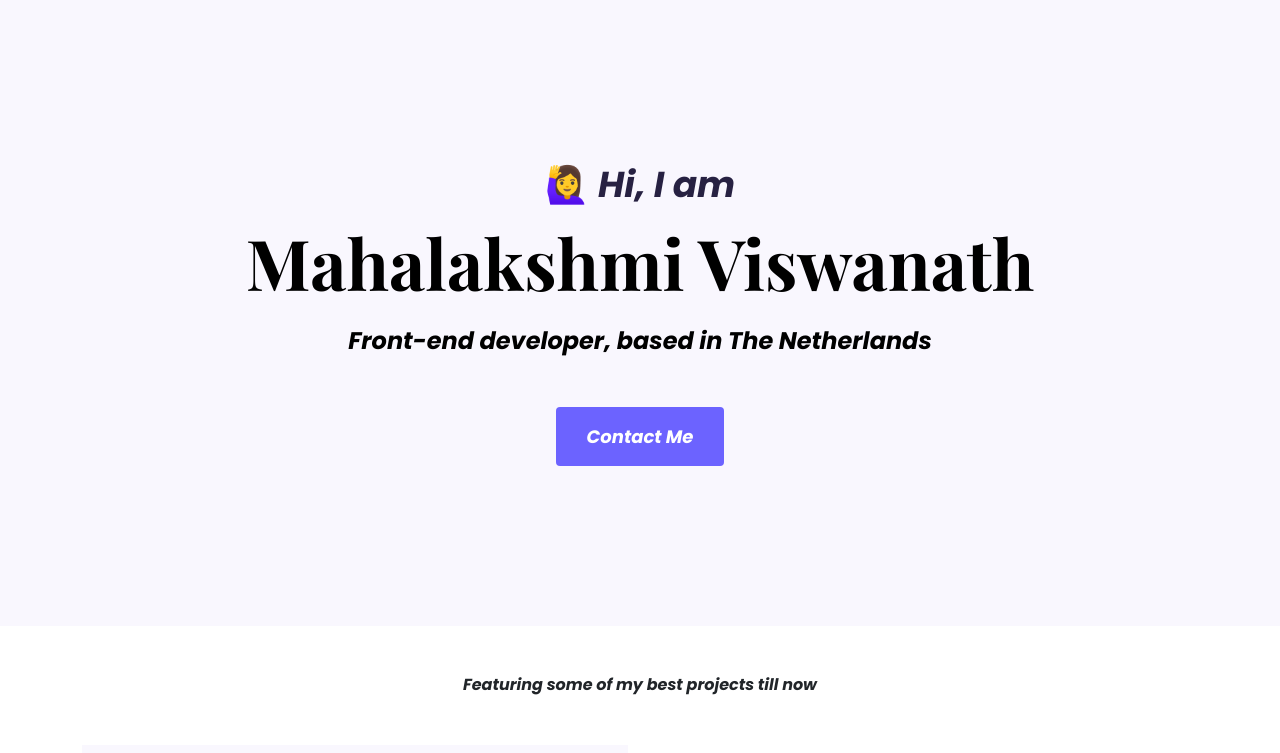
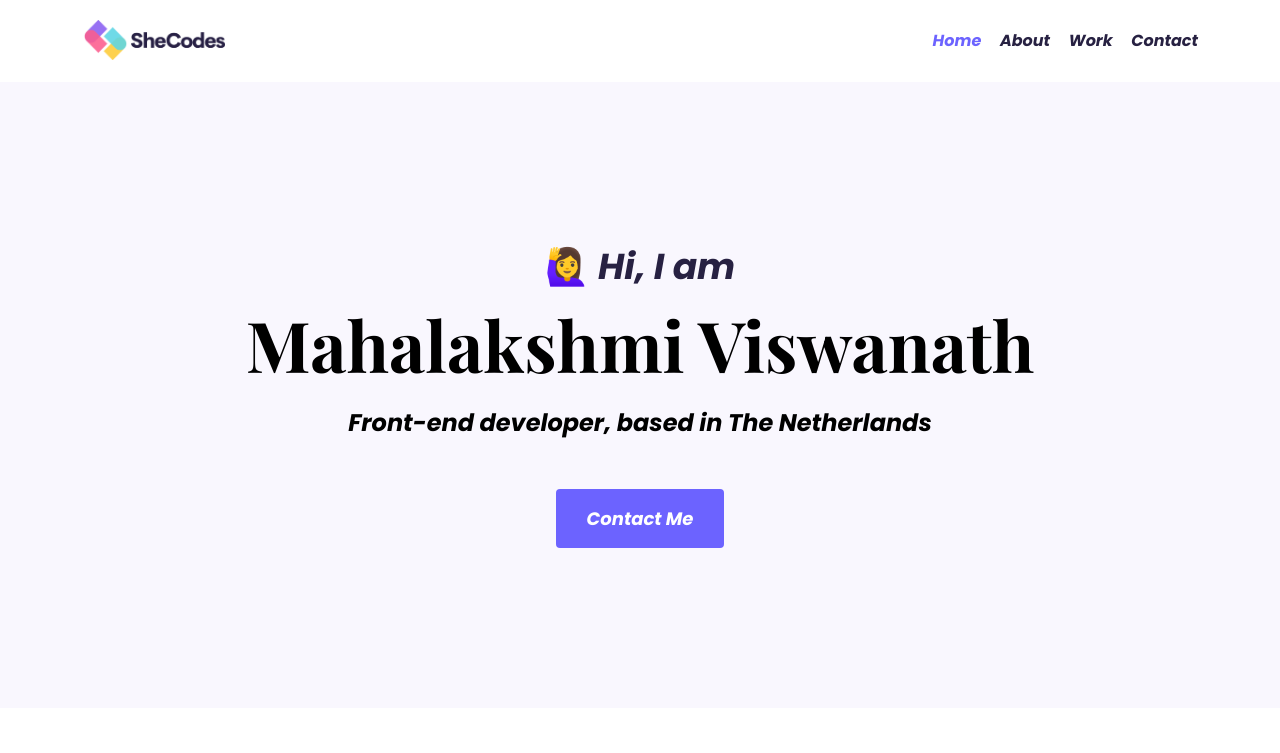
Before and after one commit to mahavis/portfolio-project-header, a plain HTML site: page index.html in a window 1280 px wide. Shown: the top 753 px of the page. Drawn offline with nearby package versions, Linux system fonts and the light colour scheme.

Commit message:
added header

```diff
--- a/index.html
+++ b/index.html
@@ -29,6 +29,32 @@
     <link rel="stylesheet" href="src/styles.css" />
   </head>
   <body>
+    <div class="container">
+      <nav class="d-flex justify-content-between">
+        <a href="/">
+          <img src="images/logo.png" alt="" class="logo d-none d-md-block" />
+          <img
+            src="images/logo-small.png"
+            alt=""
+            class="logo d-block d-md-none"
+          />
+        </a>
+        <ul>
+          <li class="active">
+            <a href="/">Home</a>
+          </li>
+          <li>
+            <a href="/about.html">About</a>
+          </li>
+          <li>
+            <a href="/work.html">Work</a>
+          </li>
+          <li>
+            <a href="/contact.html">Contact</a>
+          </li>
+        </ul>
+      </nav>
+    </div>
     <div class="hero">
       <p>🙋‍♀️ Hi, I am</p>
       <h1>Mahalakshmi Viswanath</h1>
--- a/src/styles.css
+++ b/src/styles.css
@@ -3,6 +3,37 @@
   --background-button: #6c63ff;
   --default-font-family: "Poppins", sans-serif;
   --heading-font-family: "Playfair Display", serif;
+}
+
+.logo {
+  max-height: 40px;
+}
+
+nav li {
+  display: inline;
+  list-style: none;
+  line-height: 42px;
+  margin-left: 15px;
+}
+
+nav a {
+  text-decoration: none;
+  color: #272142;
+  transition: all 100ms ease-in-out;
+}
+
+nav a:hover,
+nav li.active a {
+  color: var(--background-button);
+}
+
+nav ul {
+  padding: 0;
+  margin: 0;
+}
+
+nav {
+  padding: 20px 0;
 }
 
 h1,
@@ -103,6 +134,10 @@ p {
     padding: 0;
     text-align: center;
   }
+
+  nav a {
+    font-size: 14px;
+  }
 }
 
 .heroine {
```
Also changed, not shown: images/logo-small.png (added), images/logo.png (added).
